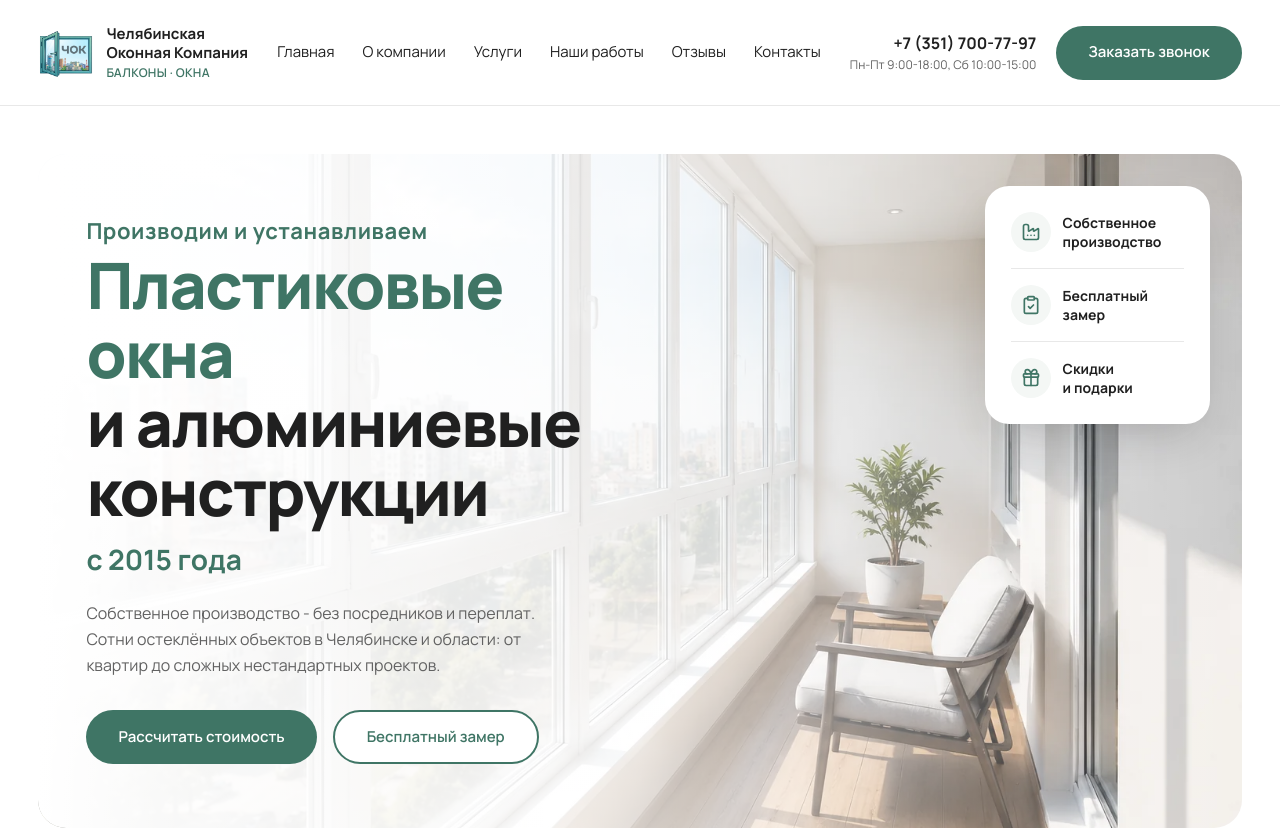
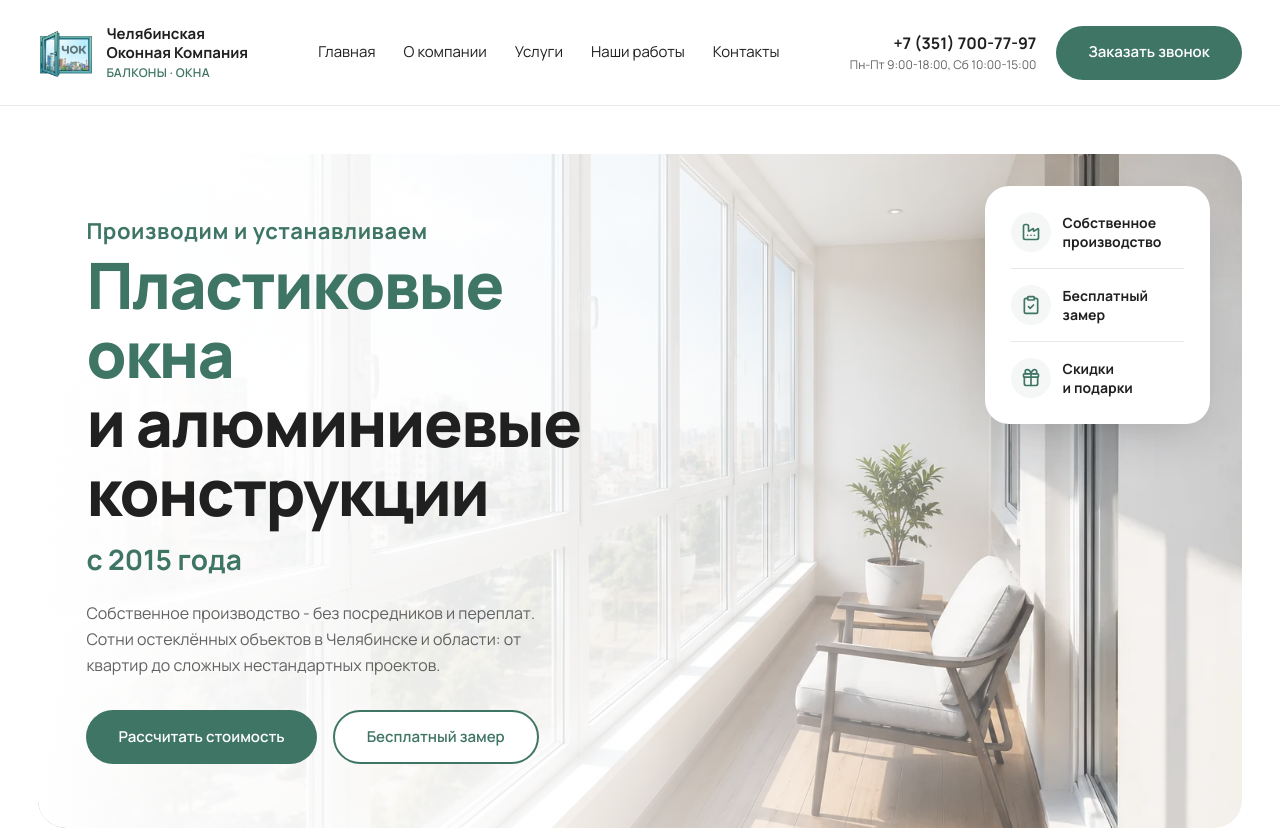
Before and after one commit to pogorik/chok-site, a Next.js app: page / in a window 1280 px wide. Shown: the top 830 px of the page. Built offline with nearby package versions, Linux system fonts and the light colour scheme.

Commit message:
Remove "Отзывы" nav link, fixing "Контакты" not scrolling
Both links pointed to the same /#footer anchor, so Next.js skipped
the scroll-to-hash on the second click since the URL hadn't changed.
Removing the duplicate leaves "Контакты" as the sole footer link.

```diff
--- a/src/data/nav.ts
+++ b/src/data/nav.ts
@@ -3,7 +3,6 @@ export const navLinks = [
   { label: "О компании", href: "/about" },
   { label: "Услуги", href: "/#services" },
   { label: "Наши работы", href: "/portfolio" },
-  { label: "Отзывы", href: "/#footer" },
   { label: "Контакты", href: "/#footer" },
 ];
 
```
